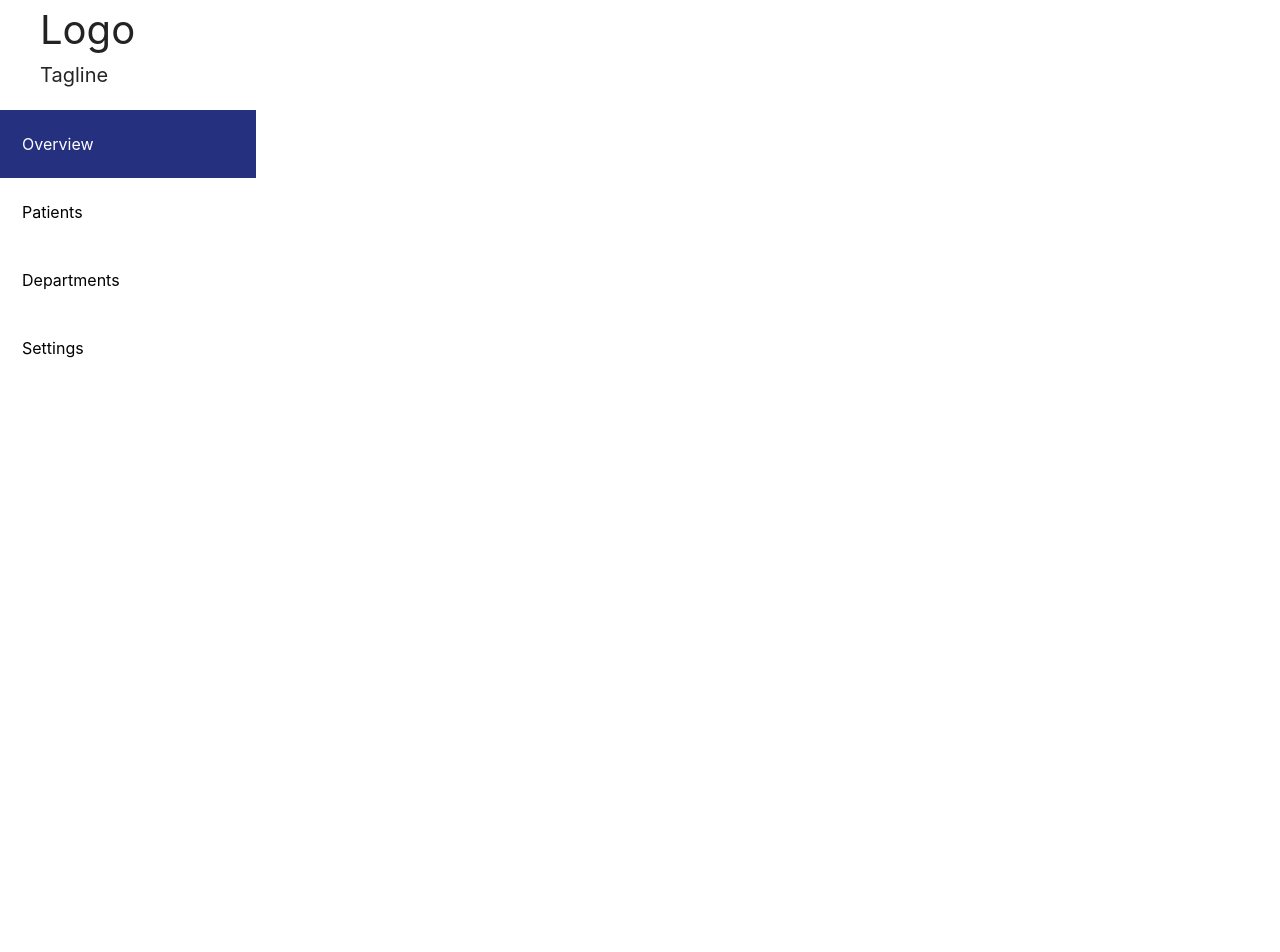
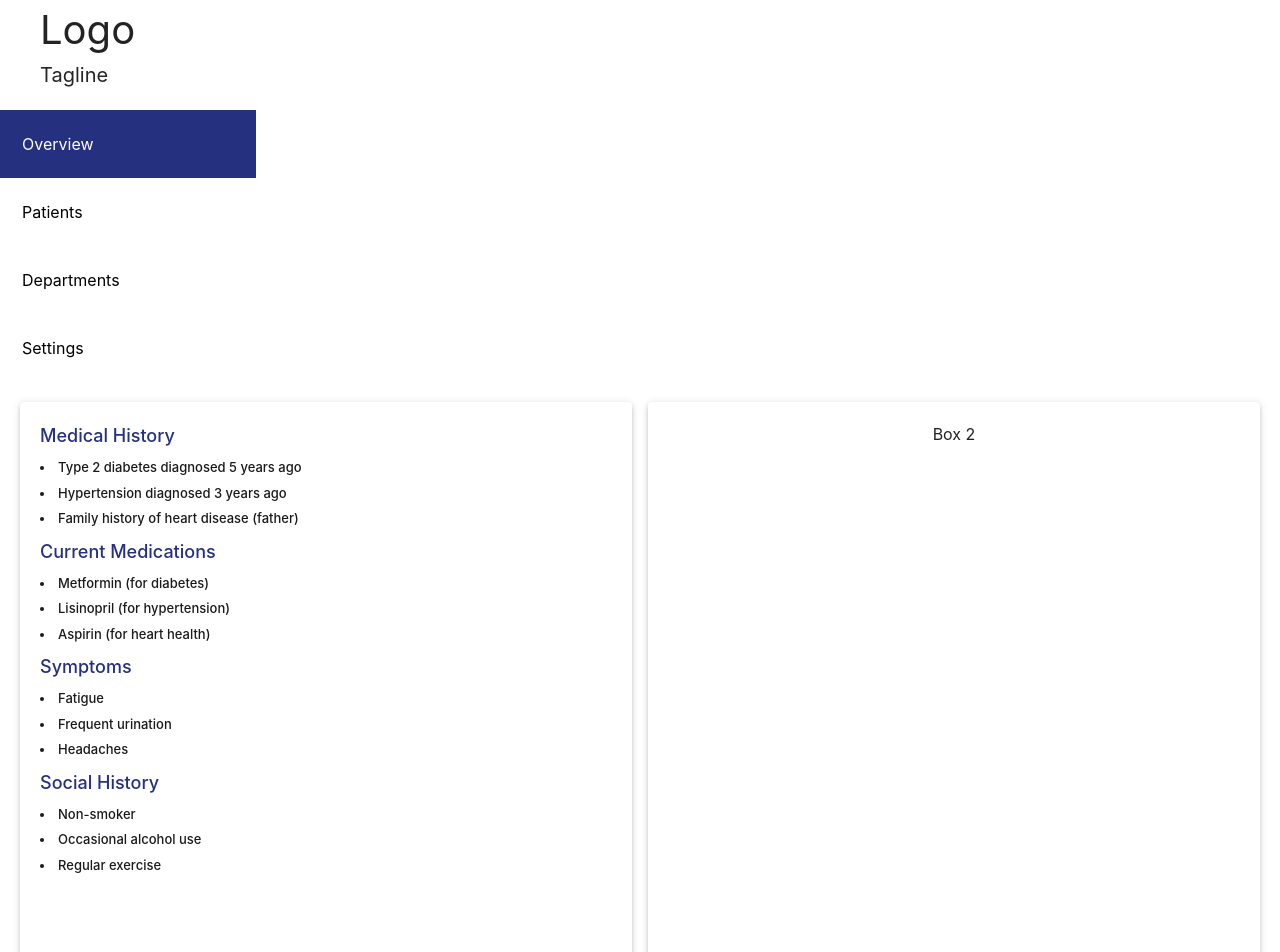
Before and after one commit to RaveenaDev/medical-repo, a React (Vite) app: page /more-info in a window 1280 px wide. Shown: the top 952 px of the page. Before the commit the page ends 800 px from the top, so only its background shows below. Built offline with nearby package versions, Linux system fonts and the light colour scheme.

Commit message:
MoreInfo first section created successfully

```diff
--- a/src/App.jsx
+++ b/src/App.jsx
@@ -12,16 +12,15 @@ import DepartDetails from "./pages/receptionist/departments/DepartDetails/Depart
 import Sidebar from "./components/Sidebar/Sidebar.jsx";
 import Patients from './pages/receptionist/patients/Patients.jsx';
 import Profile from './pages/receptionist/patients/profile/Profile.jsx';
+import MoreInfo from './pages/receptionist/patients/profile/MoreInfo.jsx';
+
 
 function App() {
   const [isSignUpOrLogin, setIsSignUpOrLogin] = useState(true);
   const [entity, setEntity] = useState("");
+  const location = useLocation();
+  const isLoginPage = ["/", "/password-reset", "/recovery-link", "/update-password"].includes(location.pathname);
 
-  // Hook to get the current location
-  const location = useLocation();
-
-  // Determine if the current path is a login or signup page
-  const isLoginPage = ["/", "/password-reset", "/recovery-link", "/update-password"].includes(location.pathname);
   return (
       <>
           <div className={`${isSignUpOrLogin ? "" : styles.crmApp}`}>
@@ -29,38 +28,20 @@ function App() {
                   <div className={styles.logo}>
                       <Logo />
                   </div>
-          {
-            !isLoginPage && (
-              <div>
-                <Sidebar />
+                  {!isLoginPage && <Sidebar />}
               </div>
-            )
-          }
-        </div>
-        {/* if login or register page is active, add this class ${styles.loginPageActive} */}
               <div className={`${styles.register} ${isSignUpOrLogin ? styles.loginPageActive : styles.otherPages}`}>
                   <Routes>
                       <Route path="/" element={<Login setIsSignUpOrLogin={setIsSignUpOrLogin} />} />
                       <Route path="/password-reset" element={<PasswordReset setIsSignUpOrLogin={setIsSignUpOrLogin} />} />
                       <Route path="/recovery-link" element={<RecoveryLink setIsSignUpOrLogin={setIsSignUpOrLogin} />} />
                       <Route path="/update-password" element={<UpdatePassword setIsSignUpOrLogin={setIsSignUpOrLogin} />} />
-            <Route path="/receptionist"
-              element={<Receptionist setIsSignUpOrLogin={setIsSignUpOrLogin} setEntity={setEntity}
-                entity={entity} />} />
-
-            <Route path="/patients"
-              element={<Patients setIsSignUpOrLogin={setIsSignUpOrLogin} setEntity={setEntity}
-                entity={entity} />} />
-
-            <Route path="/profile"
-              element={<Profile setIsSignUpOrLogin={setIsSignUpOrLogin} setEntity={setEntity}
-                entity={entity} />} />
-            <Route path="/departments"
-              element={<Departments setIsSignUpOrLogin={setIsSignUpOrLogin} setEntity={setEntity}
-                entity={entity} />} />
-            <Route path="/departmentDetails"
-              element={<DepartDetails setIsSignUpOrLogin={setIsSignUpOrLogin} setEntity={setEntity}
-                entity={entity} />} />
+                      <Route path="/receptionist" element={<Receptionist setIsSignUpOrLogin={setIsSignUpOrLogin} setEntity={setEntity} entity={entity} />} />
+                      <Route path="/patients" element={<Patients setIsSignUpOrLogin={setIsSignUpOrLogin} setEntity={setEntity} entity={entity} />} />
+                      <Route path="/profile" element={<Profile setIsSignUpOrLogin={setIsSignUpOrLogin} setEntity={setEntity} entity={entity} />} />
+                      <Route path="/departments" element={<Departments setIsSignUpOrLogin={setIsSignUpOrLogin} setEntity={setEntity} entity={entity} />} />
+                      <Route path="/departmentDetails" element={<DepartDetails setIsSignUpOrLogin={setIsSignUpOrLogin} setEntity={setEntity} entity={entity} />} />
+                      <Route path="/more-info" element={<MoreInfo />} />
                   </Routes>
               </div>
           </div>
--- a/src/pages/receptionist/patients/profile/MedicalInfo.jsx
+++ b/src/pages/receptionist/patients/profile/MedicalInfo.jsx
@@ -3,64 +3,100 @@ import PropTypes from "prop-types";
 import styles from "./profile.module.scss";
 import ArrowForwardIosIcon from "@mui/icons-material/ArrowForwardIos";
 import Button from "@mui/material/Button";
+import { useNavigate } from "react-router-dom";
 
-const MedicalInfo = ({ medicalHistory = [], currentMedications = [] }) => {
-    return (
-        <>
+const ListSection = ({ title, items, emptyMessage }) => (
     <div>
-                <h4 className={styles.title}>Medical History</h4>
-                {medicalHistory.length > 0 ? (
+        <h4 className={styles.title}>{title}</h4>
+        {items.length > 0 ? (
             <ul>
-                        {medicalHistory.map((item, index) => (
+                {items.map((item, index) => (
                     <li key={index}>{item}</li>
                 ))}
             </ul>
         ) : (
-                    <p>No medical history available.</p>
+            <p>{emptyMessage}</p>
         )}
     </div>
+);
 
-            <div>
-                <h4 className={styles.title}>Current Medications</h4>
-                {currentMedications.length > 0 ? (
-                    <ul>
-                        {currentMedications.map((item, index) => (
-                            <li key={index}>{item}</li>
-                        ))}
-                    </ul>
-                ) : (
-                    <p>No current medications available.</p>
+const MedicalInfo = ({
+    medicalHistory = [],
+    currentMedications = [],
+    symptoms = [],
+    history = [],
+    showSymptoms = true,
+    showHistory = true,
+    showButton = true, // New prop to control button visibility
+}) => {
+    const navigate = useNavigate();
+
+    const handleMoreClick = () => {
+        navigate("/more-info"); // Redirects to the MoreInfo page
+    };
+
+    return (
+        <>
+            <ListSection
+                title="Medical History"
+                items={medicalHistory}
+                emptyMessage="No medical history available."
+            />
+            <ListSection
+                title="Current Medications"
+                items={currentMedications}
+                emptyMessage="No current medications available."
+            />
+            {showSymptoms && (
+                <ListSection
+                    title="Symptoms"
+                    items={symptoms}
+                    emptyMessage="No symptoms available."
+                />
             )}
-            </div>
+            {showHistory && (
+                <ListSection
+                    title="Social History"
+                    items={history}
+                    emptyMessage="No social history available."
+                />
+            )}
 
+            {showButton && ( // Conditionally render the button
                 <Button
                     variant="outlined"
                     endIcon={<ArrowForwardIosIcon />}
+                    onClick={handleMoreClick}
                     sx={{
                         margin: "16px",
                         padding: "5px 30px",
                         borderColor: "#25307F",
                         borderRadius: "20px",
-                    textTransform: "none", // Prevents uppercase text
+                        textTransform: "none",
                         fontWeight: "bold",
                         backgroundColor: "#25307F",
                         fontSize: "14px",
                         color: "#ffffff",
                         "&:hover": {
-
-
+                            backgroundColor: "#1a1a1a",
                         },
                     }}
                 >
                     More
                 </Button>
+            )}
         </>
     );
 };
 
+
 MedicalInfo.propTypes = {
     medicalHistory: PropTypes.arrayOf(PropTypes.string),
     currentMedications: PropTypes.arrayOf(PropTypes.string),
+    symptoms: PropTypes.arrayOf(PropTypes.string),
+    history: PropTypes.arrayOf(PropTypes.string),
+    showSymptoms: PropTypes.bool,
+    showHistory: PropTypes.bool,
 };
 
 export default MedicalInfo;
--- /dev/null
+++ b/src/pages/receptionist/patients/profile/MoreInfo.jsx
@@ -0,0 +1,96 @@
+import React, { useState, useEffect } from "react"; // Import useState and useEffect
+import { Grid, Paper } from '@mui/material';
+import MedicalInfo from "./MedicalInfo";
+
+const MoreInfo = () => {
+    const [medicalHistory, setMedicalHistory] = useState([]);
+    const [currentMedications, setCurrentMedications] = useState([]);
+    const [symptoms, setSymptoms] = useState([]); // State for symptoms
+    const [socialHistory, setSocialHistory] = useState([]); // State for social history
+
+    useEffect(() => {
+        // Simulate fetching data from the backend
+        const fetchData = async () => {
+            // backend response structure
+            const response = {
+                medicalHistory: [
+                    "Type 2 diabetes diagnosed 5 years ago",
+                    "Hypertension diagnosed 3 years ago",
+                    "Family history of heart disease (father)",
+                ],
+                currentMedications: [
+                    "Metformin (for diabetes)",
+                    "Lisinopril (for hypertension)",
+                    "Aspirin (for heart health)",
+                ],
+                symptoms: [
+                    "Fatigue",
+                    "Frequent urination",
+                    "Headaches",
+                ],
+                socialHistory: [
+                    "Non-smoker",
+                    "Occasional alcohol use",
+                    "Regular exercise",
+                ],
+            };
+
+            // Simulating an API call delay
+            await new Promise((resolve) => setTimeout(resolve, 1000));
+
+            setMedicalHistory(response.medicalHistory);
+            setCurrentMedications(response.currentMedications);
+            setSymptoms(response.symptoms); // Set symptoms
+            setSocialHistory(response.socialHistory); // Set social history
+        };
+
+        fetchData();
+    }, []);
+
+    return (
+        <>
+            <Grid
+                container
+                spacing={2}
+                style={{
+                    height: '100vh', // Full viewport height
+                    padding: '20px'
+                }}
+            >
+                <Grid item xs={6}>
+                    <Paper
+                        elevation={3}
+                        style={{
+                            height: '100%', // Full height of the grid item
+                            padding: '20px',
+                            textAlign: 'left'
+                        }}
+                    >
+                        <MedicalInfo
+                            medicalHistory={medicalHistory}
+                            currentMedications={currentMedications}
+                            symptoms={symptoms}
+                            history={socialHistory}
+                            showButton={false} // Hide the button
+                        />
+
+                    </Paper>
+                </Grid>
+                <Grid item xs={6}>
+                    <Paper
+                        elevation={3}
+                        style={{
+                            height: '100%', // Full height of the grid item
+                            padding: '20px',
+                            textAlign: 'center'
+                        }}
+                    >
+                        Box 2
+                    </Paper>
+                </Grid>
+            </Grid>
+        </>
+    );
+};
+
+export default MoreInfo;
--- a/src/pages/receptionist/patients/profile/Profile.jsx
+++ b/src/pages/receptionist/patients/profile/Profile.jsx
@@ -132,6 +132,8 @@ const Profile = () => {
                     <MedicalInfo
                         medicalHistory={medicalHistory}
                         currentMedications={currentMedications}
+                        showSymptoms={false} // Hide Symptoms section
+                        showHistory={false}   // Hide Social History section
                     />
                 </Box>
             </Grid>
```
Lines whose indentation alone changed are shown as unchanged.
